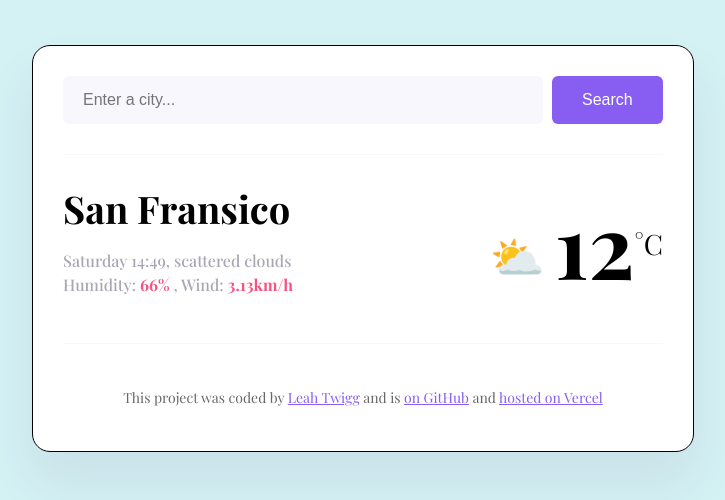
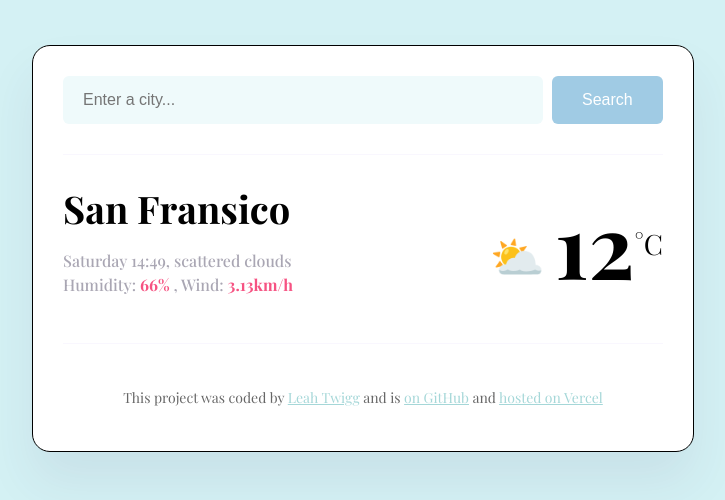
Before and after one commit to lea-bee/weather-project, a website built with Parcel: page index.html in a window 1280 px wide. Shown: the whole page, without its empty margins (277-1002 px from the left). Built offline with nearby package versions, Linux system fonts and the light colour scheme.

Commit message:
Updated background colors

```diff
--- a/src/styles.css
+++ b/src/styles.css
@@ -6,7 +6,7 @@ body {
 }
 
 a {
-  color: #885df1;
+  color: #a5d7d8;
 }
 
 .weather-app {
@@ -25,7 +25,7 @@ header {
 }
 
 .search-form-input {
-  background-color: #f9f7fe;
+  background-color: #effafb;
   border: none;
   border-radius: 6px;
   width: 80%;
@@ -34,7 +34,7 @@ header {
 }
 
 .search-form-button {
-  background: #885df1;
+  background: #a0cbe4;
   padding: 15px 30px;
   border: none;
   font-size: 16px;
```
